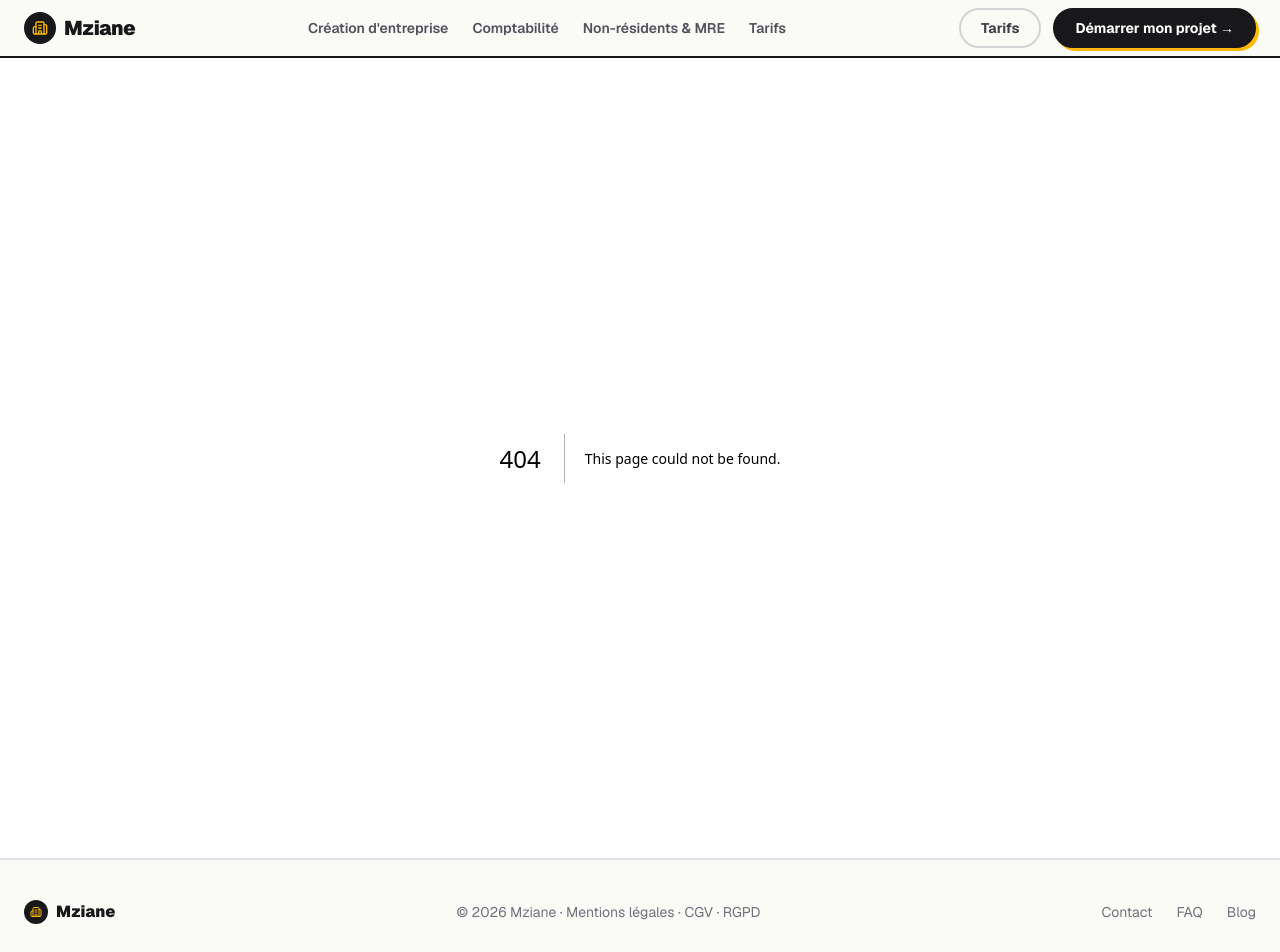
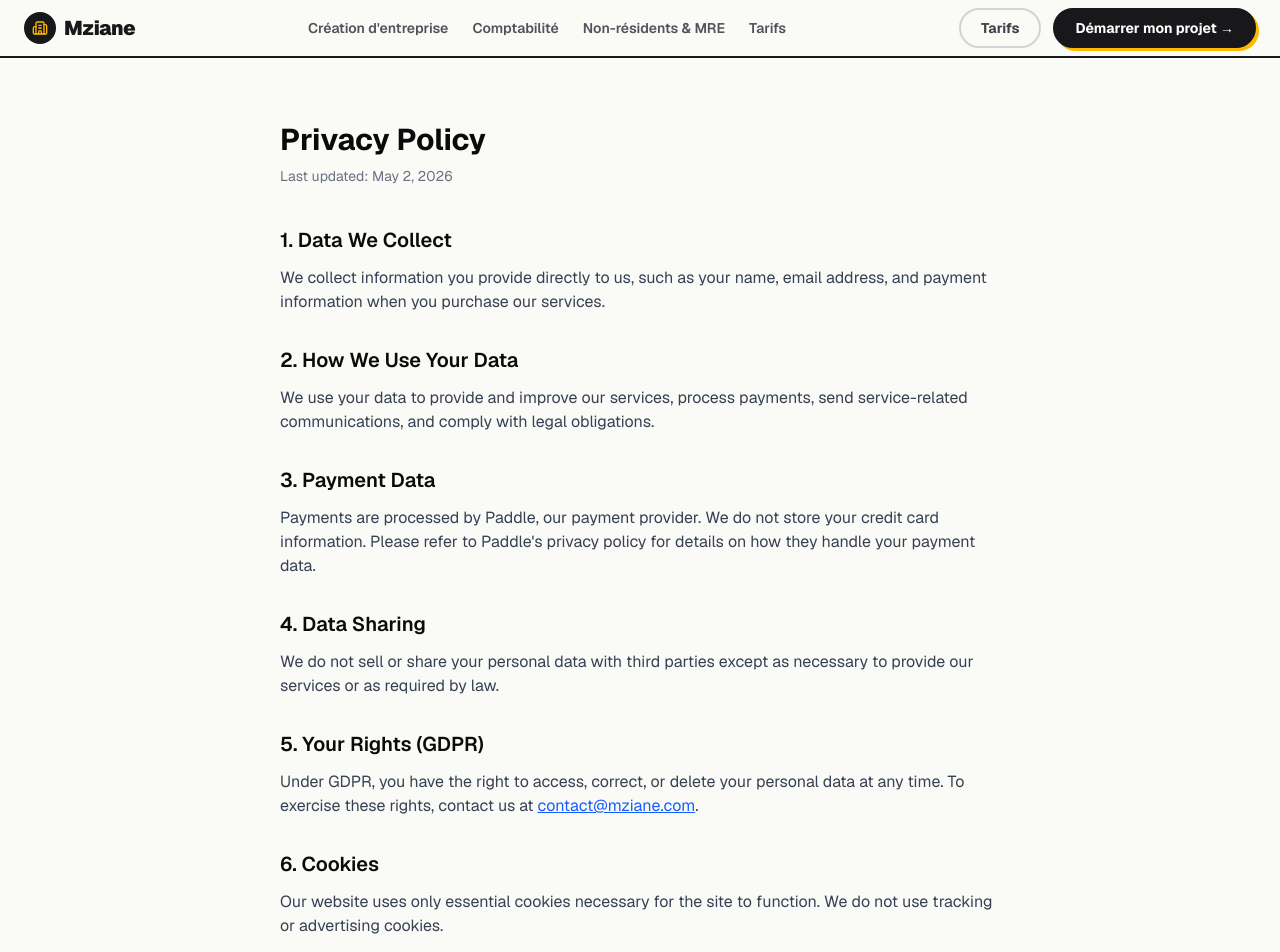
Before and after one commit to Hatimdaifa/mziane-website, a Next.js app: page /privacy-policy in a window 1280 px wide. Before the commit this address had no page. Shown: the top 952 px of the page. Built offline with nearby package versions, Linux system fonts and the light colour scheme.

Commit message:
Add privacy policy and refund policy pages

```diff
--- /dev/null
+++ b/src/app/privacy-policy/page.tsx
@@ -0,0 +1,57 @@
+export default function PrivacyPolicy() {
+  return (
+    <main className="max-w-3xl mx-auto px-6 py-16">
+      <h1 className="text-3xl font-bold mb-2">Privacy Policy</h1>
+      <p className="text-sm text-gray-500 mb-10">Last updated: May 2, 2026</p>
+
+      <section className="mb-8">
+        <h2 className="text-xl font-semibold mb-3">1. Data We Collect</h2>
+        <p className="text-gray-700">
+          We collect information you provide directly to us, such as your name, email address, and payment information when you purchase our services.
+        </p>
+      </section>
+
+      <section className="mb-8">
+        <h2 className="text-xl font-semibold mb-3">2. How We Use Your Data</h2>
+        <p className="text-gray-700">
+          We use your data to provide and improve our services, process payments, send service-related communications, and comply with legal obligations.
+        </p>
+      </section>
+
+      <section className="mb-8">
+        <h2 className="text-xl font-semibold mb-3">3. Payment Data</h2>
+        <p className="text-gray-700">
+          Payments are processed by Paddle, our payment provider. We do not store your credit card information. Please refer to Paddle's privacy policy for details on how they handle your payment data.
+        </p>
+      </section>
+
+      <section className="mb-8">
+        <h2 className="text-xl font-semibold mb-3">4. Data Sharing</h2>
+        <p className="text-gray-700">
+          We do not sell or share your personal data with third parties except as necessary to provide our services or as required by law.
+        </p>
+      </section>
+
+      <section className="mb-8">
+        <h2 className="text-xl font-semibold mb-3">5. Your Rights (GDPR)</h2>
+        <p className="text-gray-700">
+          Under GDPR, you have the right to access, correct, or delete your personal data at any time. To exercise these rights, contact us at <a href="mailto:contact@mziane.com" className="text-blue-600 underline">contact@mziane.com</a>.
+        </p>
+      </section>
+
+      <section className="mb-8">
+        <h2 className="text-xl font-semibold mb-3">6. Cookies</h2>
+        <p className="text-gray-700">
+          Our website uses only essential cookies necessary for the site to function. We do not use tracking or advertising cookies.
+        </p>
+      </section>
+
+      <section className="mb-8">
+        <h2 className="text-xl font-semibold mb-3">7. Contact</h2>
+        <p className="text-gray-700">
+          For any privacy-related questions, contact us at: <a href="mailto:contact@mziane.com" className="text-blue-600 underline">contact@mziane.com</a>
+        </p>
+      </section>
+    </main>
+  );
+}
--- /dev/null
+++ b/src/app/refund-policy/page.tsx
@@ -0,0 +1,43 @@
+export default function RefundPolicy() {
+  return (
+    <main className="max-w-3xl mx-auto px-6 py-16">
+      <h1 className="text-3xl font-bold mb-2">Refund Policy</h1>
+      <p className="text-sm text-gray-500 mb-10">Last updated: May 2, 2026</p>
+
+      <section className="mb-8">
+        <h2 className="text-xl font-semibold mb-3">1. Eligibility for Refunds</h2>
+        <p className="text-gray-700">
+          You may request a refund within 14 days of your purchase, provided that the service has not been fully delivered or consumed.
+        </p>
+      </section>
+
+      <section className="mb-8">
+        <h2 className="text-xl font-semibold mb-3">2. Non-Refundable Services</h2>
+        <p className="text-gray-700">
+          Services that have already been fully rendered, including completed accounting reports, finalized business creation files, or delivered advisory sessions, are not eligible for a refund.
+        </p>
+      </section>
+
+      <section className="mb-8">
+        <h2 className="text-xl font-semibold mb-3">3. How to Request a Refund</h2>
+        <p className="text-gray-700">
+          To request a refund, please contact us at <a href="mailto:contact@mziane.com" className="text-blue-600 underline">contact@mziane.com</a> with your order details. We will review your request and respond within 5 business days.
+        </p>
+      </section>
+
+      <section className="mb-8">
+        <h2 className="text-xl font-semibold mb-3">4. Processing</h2>
+        <p className="text-gray-700">
+          Approved refunds are processed through Paddle and may take 5–10 business days to appear on your original payment method.
+        </p>
+      </section>
+
+      <section className="mb-8">
+        <h2 className="text-xl font-semibold mb-3">5. Contact</h2>
+        <p className="text-gray-700">
+          For any questions about our refund policy, contact us at: <a href="mailto:contact@mziane.com" className="text-blue-600 underline">contact@mziane.com</a>
+        </p>
+      </section>
+    </main>
+  );
+}
```
